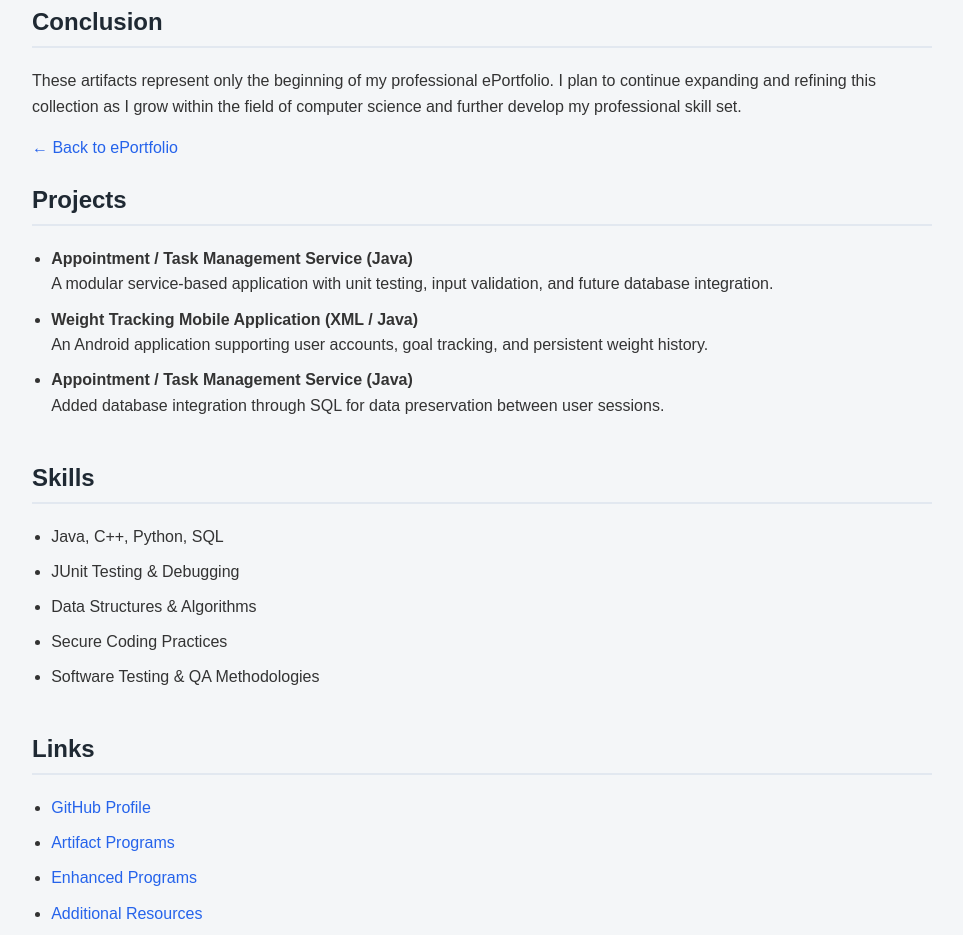
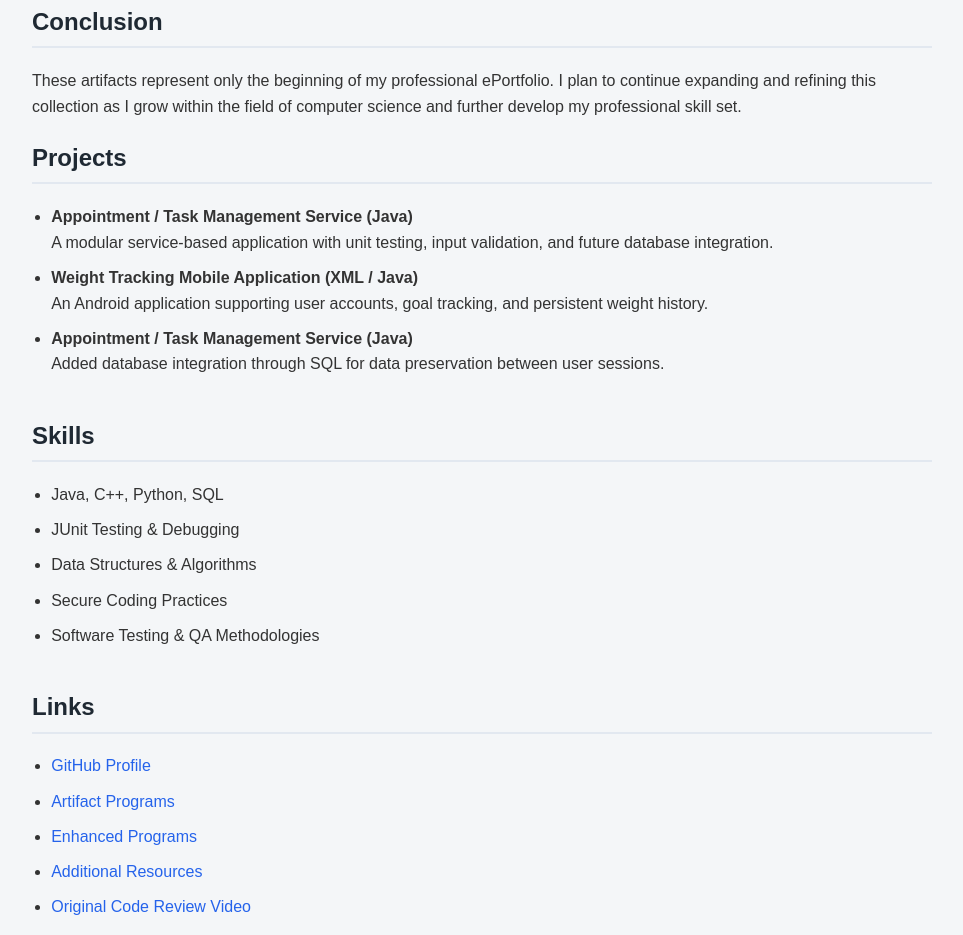
Before and after one commit to joshua-shults/ePortfolio, a plain HTML site: page index.html in a window 1280 px wide. Shown: the part 1945-2880 px from the top of the page, without its empty margins (158-1121 px from the left). Drawn offline with Linux system fonts and the light colour scheme.

Commit message:
Update index.html

```diff
--- a/index.html
+++ b/index.html
@@ -191,10 +191,6 @@
     the field of computer science and further develop my professional skill set.
 </p>
 
-<p>
-    <a href="index.html">← Back to ePortfolio</a>
-</p>
-
 
     <section>
         <h2>Projects</h2>
```
